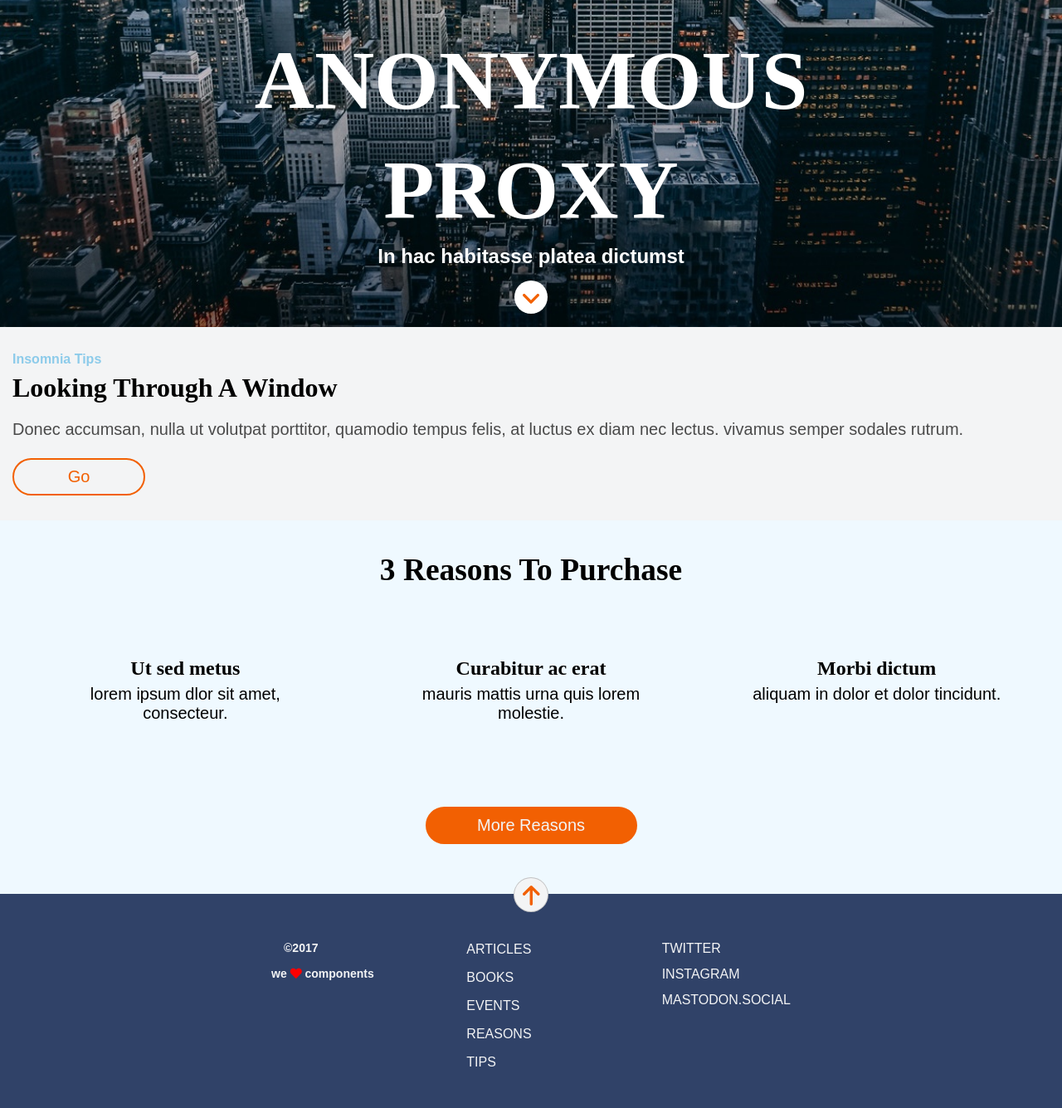
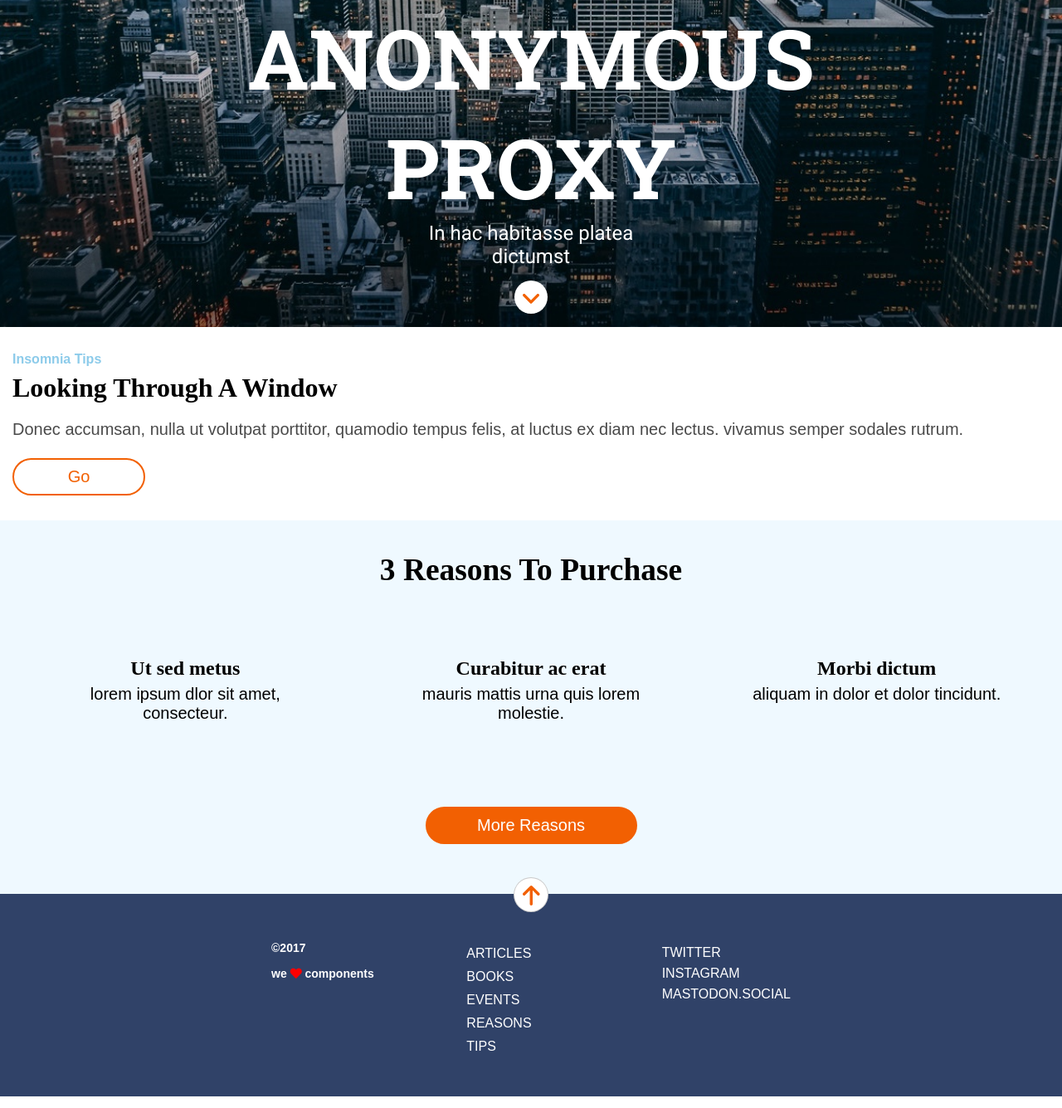
Before and after one commit to Adalab/f-m1-evaluacion-final-AranchaAdalab, a website: page docs/index.html in a window 1280 px wide. Shown: the part 406-1741 px from the top of the page at 83% size. Drawn offline with Linux system fonts and the light colour scheme.

Commit message:
docs correction day

```diff
--- a/docs/index.html
+++ b/docs/index.html
@@ -23,13 +23,13 @@
                     <img src="assets/images/ico-menu.svg" alt="menu">
                 </div>
                 <div class="page__header--text">
-                     <h1>anonymous<br>proxy</h1>
+                     <h1>anonymous proxy</h1>
 
-                     <h4 class="page__header--h4">in hac habitasse platea dictumst</h4>
+                     <h2 class="page__header--h2">in hac habitasse platea dictumst</h2>
  <a href="#main">
             <div class="circle">
                 <div class="scroll-down">
-                    <img src="assets/images/ico-scroll-down.svg" alt="">
+                    <img src="assets/images/ico-scroll-down.svg" alt="go to next section">
                 </div>
             </div>
         </a>
@@ -76,24 +76,26 @@
             <footer class="page__footer"> <a href="#header">
         <div class="circle__footer">
             <div class="scroll-up">
-                <img src="assets/images/ico-arrow.svg" alt="">
+                <img src="assets/images/ico-arrow.svg" alt="go to header">
             </div>
         </div>
     </a>
 
                 <div class="page__footer--grid">
-                    <li class="page__footer--sections">
-                        <ul>articles</ul>
-                        <ul>books</ul>
-                        <ul>events</ul>
-                        <ul>reasons</ul>
-                        <ul>tips</ul>
-                    </li>
-                    <li class="page__footer--social--media">
-                        <ul>twitter</ul>
-                        <ul>instagram</ul>
-                        <ul>mastodon.social</ul>
-                    </li>
+                    <ul class="page__footer--sections">
+                        <li><a href="#">articles</a>
+
+                        </li>
+                        <li>books</li>
+                        <li>events</li>
+                        <li>reasons</li>
+                        <li>tips</li>
+                    </ul>
+                    <ul class="page__footer--social--media">
+                        <li>twitter</li>
+                        <li>instagram</li>
+                        <li>mastodon.social</li>
+                    </ul>
                     <div class="page__footer--heart">
                          <h6 class="copy">&copy;2017</h6>
 
```
Also changed, not shown: docs/assets/css/main.css.
